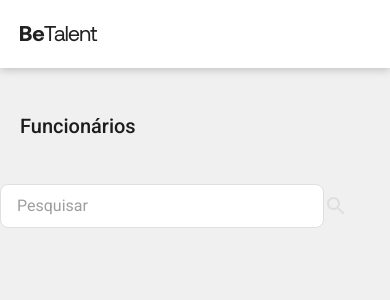
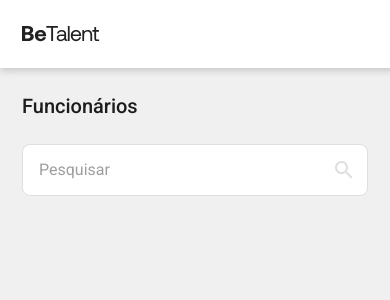
Before and after one commit to brunoglvm/teste-tecnico-frontend-betalent, a React (Vite) app: page / in a window 390 px wide. Shown: the top 300 px of the page. Built offline with nearby package versions, Linux system fonts and the light colour scheme.

Commit message:
feat: add SearchBar

```diff
--- /dev/null
+++ b/src/app.module.css
@@ -0,0 +1,23 @@
+.searchWrapper {
+  display: flex;
+  justify-content: space-between;
+  align-items: center;
+  flex-direction: row;
+  padding: 0 2rem;
+}
+
+.titleContainer {
+  margin: 3rem 0;
+}
+
+@media (max-width: 768px) {
+  .searchWrapper {
+    flex-direction: column;
+    padding: 0 1.375rem;
+  }
+
+  .titleContainer {
+    align-self: flex-start;
+    margin: 1.75rem 0;
+  }
+}
--- a/src/app.tsx
+++ b/src/app.tsx
@@ -1,12 +1,18 @@
+import styles from "./app.module.css";
+
 import { Header } from "@/components/Header/header";
-import { SearchBar } from "./components/SearchBar/search-bar";
+import { SearchBar } from "@/components/SearchBar/search-bar";
 
 export default function App() {
   return (
-    <div>
+    <>
       <Header />
-      <h1 style={{ padding: "3rem 1.25rem" }}>Funcionários</h1>
-      <SearchBar />
-    </div>
+      <section className={styles.searchWrapper}>
+        <div className={styles.titleContainer}>
+          <h1>Funcionários</h1>
+        </div>
+        <SearchBar />
+      </section>
+    </>
   );
 }
--- a/src/components/Header/header.module.css
+++ b/src/components/Header/header.module.css
@@ -1,19 +1,26 @@
 .header {
   display: flex;
   align-items: center;
+  width: 100%;
   height: 3.75rem;
-  padding: 0.25rem 1.25rem;
+  padding: 0.25rem 2rem;
   background-color: var(--white);
   box-shadow: var(--shadow-2);
-}
-
-@media (max-width: 120px) {
-  .header {
-    justify-content: center;
-    padding: 0.1rem 0.5rem;
-  }
 }
 
 .logo path {
   fill: #222222;
 }
+
+@media (max-width: 768px) {
+  .header {
+    padding: 0.25rem 1.375rem;
+  }
+}
+
+@media (max-width: 140px) {
+  .header {
+    justify-content: center;
+    padding: 0.0625rem;
+  }
+}
--- a/src/components/Header/header.tsx
+++ b/src/components/Header/header.tsx
@@ -3,8 +3,8 @@ import Logo from "@/assets/logo.svg?react";
 
 export function Header() {
   return (
-    <div className={styles.header}>
+    <header className={styles.header}>
       <Logo className={styles.logo} aria-label="Logo BeTalent" />
-    </div>
+    </header>
   );
 }
--- a/src/components/SearchBar/search-bar.module.css
+++ b/src/components/SearchBar/search-bar.module.css
@@ -1,14 +1,14 @@
 .container {
+  display: flex;
   position: relative;
-  display: flex;
   align-items: center;
 }
 
 .input {
   font-size: 1rem;
+  border-radius: 0.5rem;
   width: 18.125rem;
-  border-radius: 0.5rem;
-  padding: 0.75rem 1rem;
+  padding: 0.75rem 2.5rem 0.75rem 1rem;
   border: 1px solid var(--gray-10);
   outline: none;
 
@@ -23,6 +23,22 @@
   }
 }
 
+.searchIcon {
+  position: absolute;
+  right: 0.75rem;
+  pointer-events: none;
+}
+
 .searchIcon path {
   fill: var(--gray-10);
 }
+
+@media (max-width: 768px) {
+  .container {
+    width: 100%;
+  }
+  .input {
+    width: 100%;
+    padding: 1rem 2.5rem 1rem 1rem;
+  }
+}
--- a/src/components/SearchBar/search-bar.tsx
+++ b/src/components/SearchBar/search-bar.tsx
@@ -4,8 +4,8 @@ import Search from "@/assets/icons/search.svg?react";
 export function SearchBar() {
   return (
     <div className={styles.container}>
+      <Search className={styles.searchIcon} aria-label="Pesquisar" />
       <input type="text" className={styles.input} placeholder="Pesquisar" />
-      <Search className={styles.searchIcon} aria-label="Pesquisar" />
     </div>
   );
 }
--- a/src/styles/global.css
+++ b/src/styles/global.css
@@ -6,7 +6,8 @@ body {
   background-color: var(--gray-00);
 }
 
-body * {
+html,
+body {
   overflow-x: hidden;
 }
 
```
